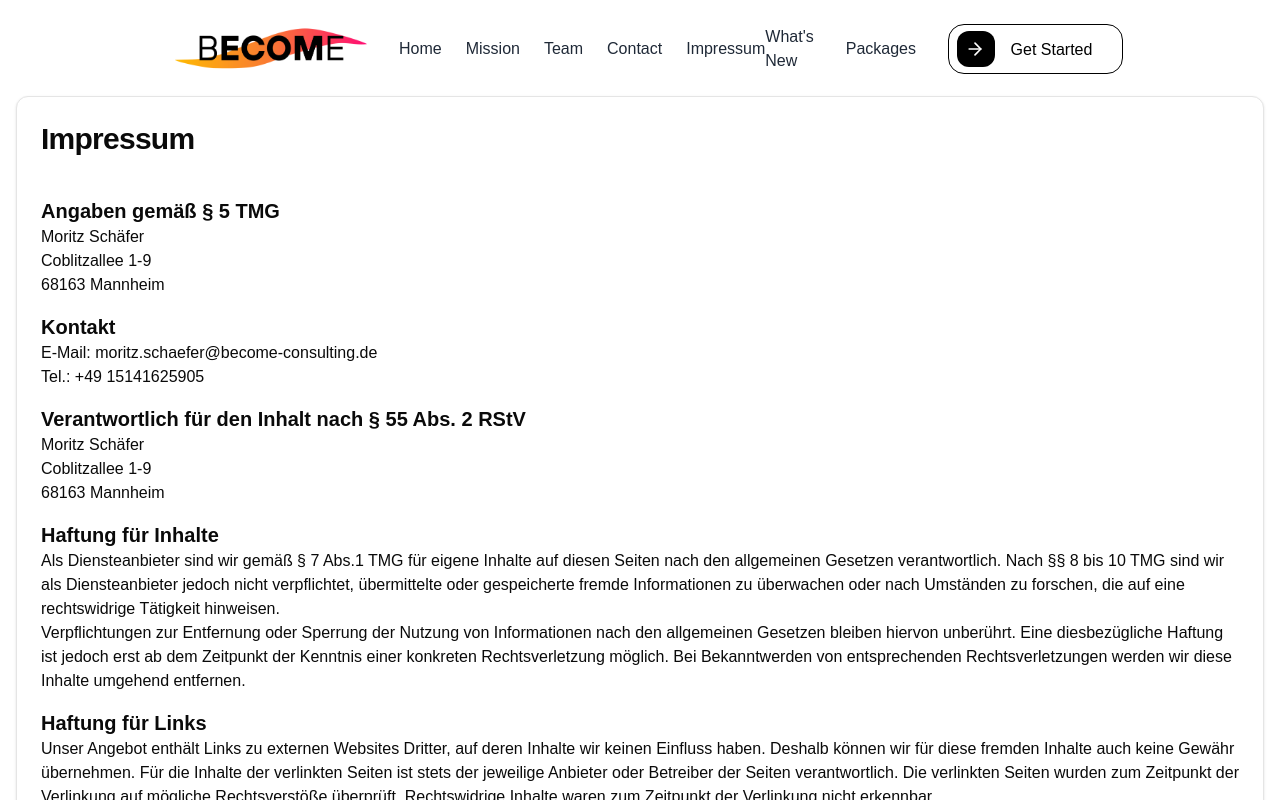
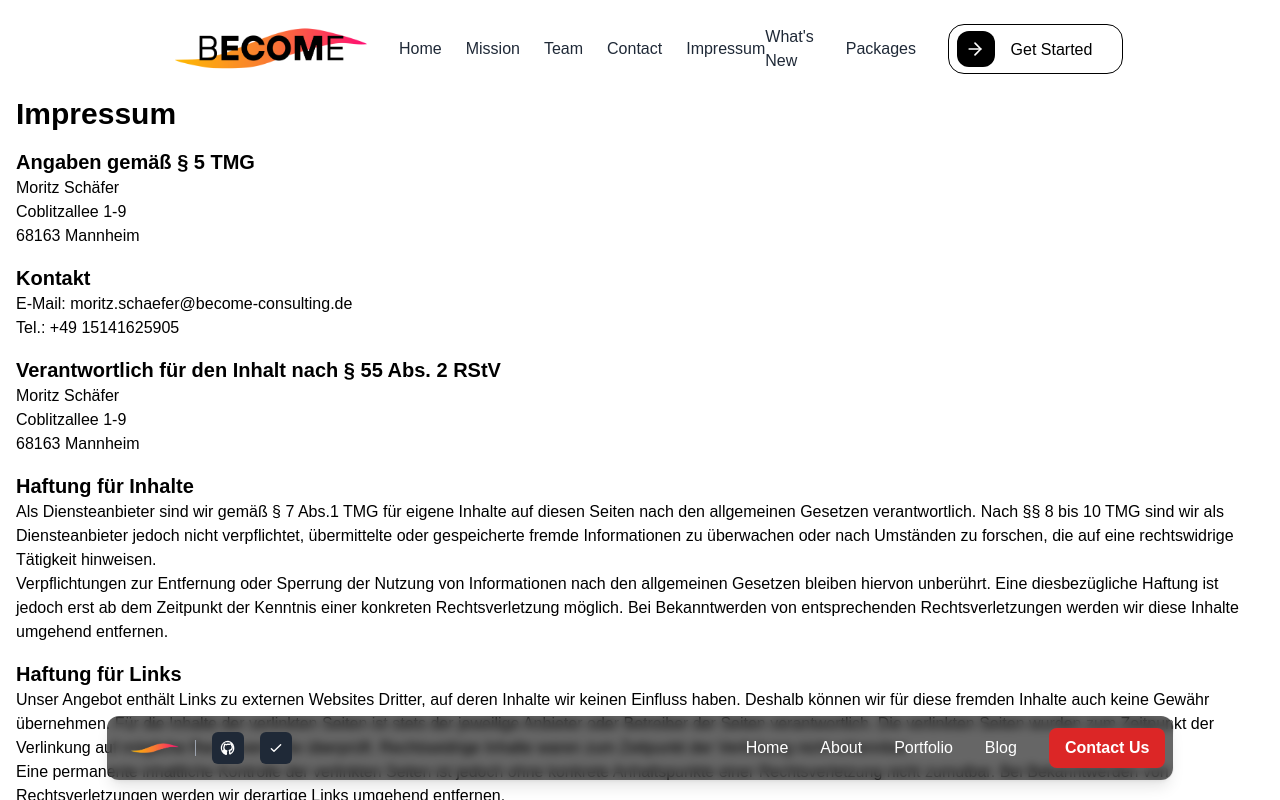
Before and after one commit to MosesCommitsFraud/become-frontend, a Next.js app: page /impressum in a window 1280 px wide. Shown: the top 800 px of the page. Built offline with nearby package versions, Linux system fonts and the light colour scheme.

Commit message:
fixed header footer and impressum (im the best)

```diff
--- a/app/impressum/page.tsx
+++ b/app/impressum/page.tsx
@@ -1,6 +1,5 @@
 'use client'
 
-import { Card, CardContent, CardHeader, CardTitle } from "@/components/ui/card"
 import Header from '@/components/header'
 import Footer from '@/components/footer'
 
@@ -8,11 +7,9 @@ export default function Component() {
     return (
         <div className="container mx-auto px-4 py-8 pt-24">
             <Header />
-            <Card className="w-full max-w-8xl mx-auto">
-                <CardHeader>
-                    <CardTitle className="text-3xl font-bold">Impressum</CardTitle>
-                </CardHeader>
-                <CardContent className="prose prose-sm max-w-none">
+            <div className="w-full max-w-8xl mx-auto mb-24"> {/* Added 'mb-12' for space */}
+                <div className="text-3xl font-bold mb-4">Impressum</div>
+                <div className="prose prose-sm max-w-none">
                     <h2 className="text-xl font-semibold mt-4">Angaben gemäß § 5 TMG</h2>
                     <p>
                         Moritz Schäfer<br />
@@ -129,8 +126,8 @@ export default function Component() {
                     <p>
                         Die Betreiber dieser Seiten nehmen den Schutz Ihrer persönlichen Daten sehr ernst. Wir behandeln Ihre personenbezogenen Daten vertraulich und entsprechend den gesetzlichen Datenschutzvorschriften sowie dieser Datenschutzerklärung.
                     </p>
-                </CardContent>
-            </Card>
+                </div>
+            </div>
             <Footer />
         </div>
     )
--- a/components/footer.tsx
+++ b/components/footer.tsx
@@ -9,7 +9,7 @@ import { Separator } from "@/components/ui/separator";
 export default function Footer() {
     return (
         <footer
-            className="relative z-10 fixed bottom-5 left-0 right-0 w-10/12 mx-auto bg-black bg-opacity-60 backdrop-blur-md text-white p-2 flex justify-between items-center rounded-xl shadow-lg">
+            className="z-10 fixed bottom-5 left-0 right-0 w-10/12 mx-auto bg-black bg-opacity-60 backdrop-blur-sm text-white p-2 flex justify-between items-center rounded-xl shadow-lg">
             {/* Left Side: Logo and Spacer */}
             <div className="flex items-center space-x-4">
                 {/* Clickable Logo */}
--- a/components/header.tsx
+++ b/components/header.tsx
@@ -36,7 +36,7 @@ export default function Header() {
 
     return (
         <header
-            className="fixed top-0 left-0 right-0 z-50 flex justify-between items-center p-4"
+            className="absolute top-0 left-0 right-0 z-50 flex justify-between items-center p-4"
             style={{paddingLeft: '175px', paddingRight: '175px', backgroundColor: 'transparent'}}
         >
             <div className="flex items-center space-x-8">
```
